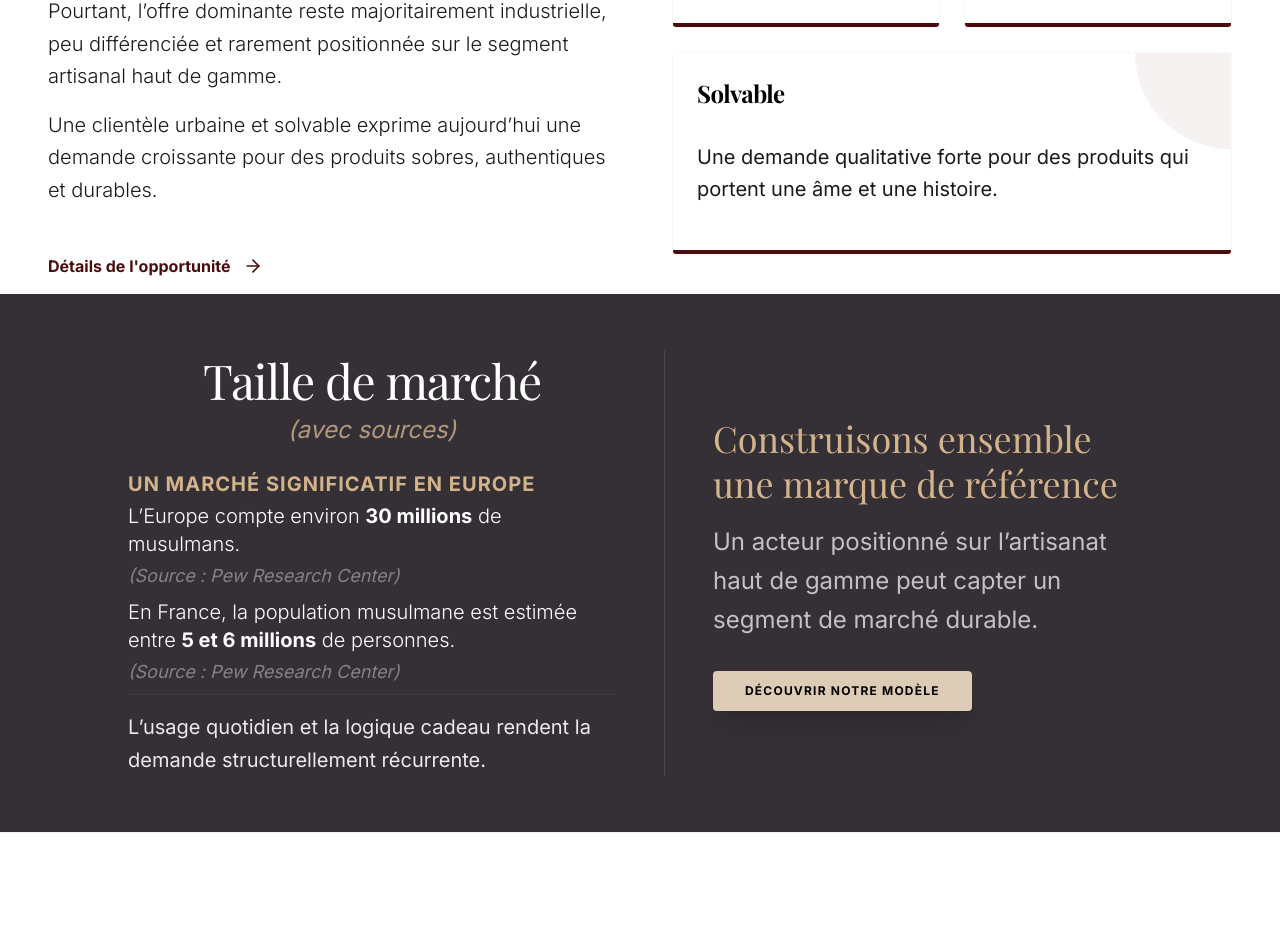
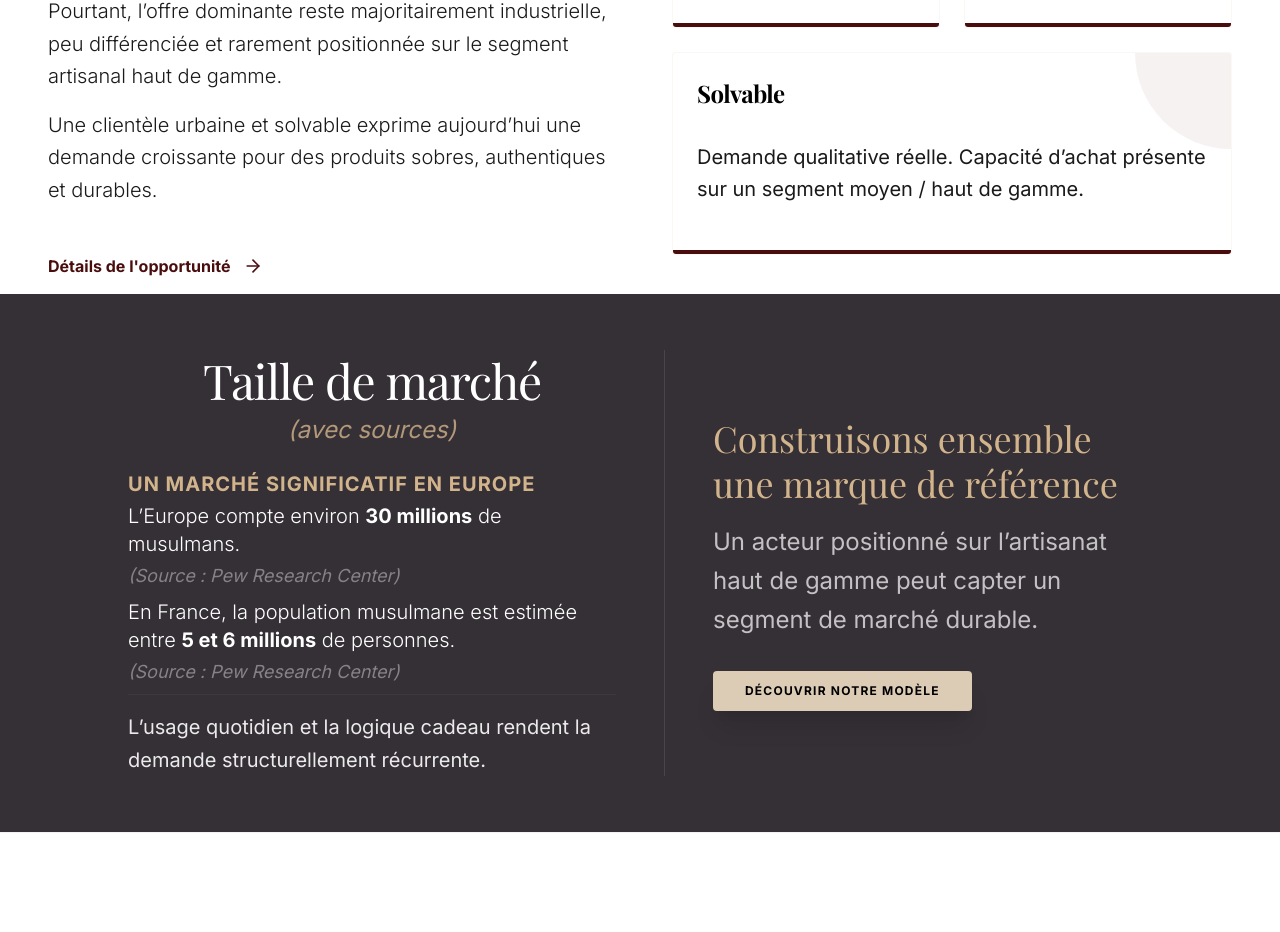
Before and after one commit to lilall39/tapis-maghreb, a Next.js app: page / in a window 1280 px wide. Shown: the part 1614-2546 px from the top of the page. Built offline with nearby package versions, Linux system fonts and the light colour scheme; a web font is replaced by a local one.

Commit message:
content: update description for 'Solvable' card
Made-with: Cursor

```diff
--- a/src/app/page.tsx
+++ b/src/app/page.tsx
@@ -332,7 +332,7 @@ export default function Home() {
               title="Solvable"
               titleClassName="text-xl md:text-2xl text-black font-bold"
               descriptionClassName="mt-8"
-              description="Une demande qualitative forte pour des produits qui portent une âme et une histoire."
+              description="Demande qualitative réelle. Capacité d’achat présente sur un segment moyen / haut de gamme."
               delay={0.3}
               className="md:col-span-2"
             />
```
